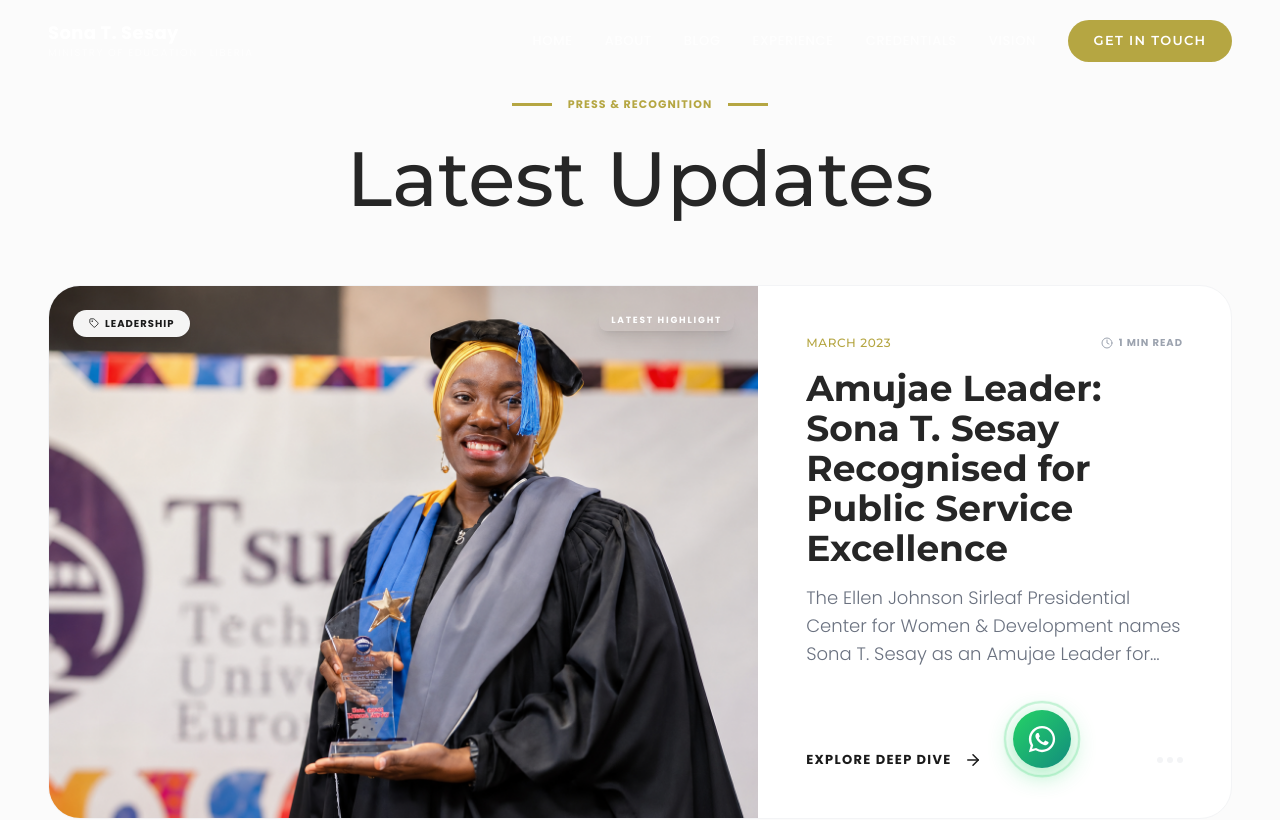
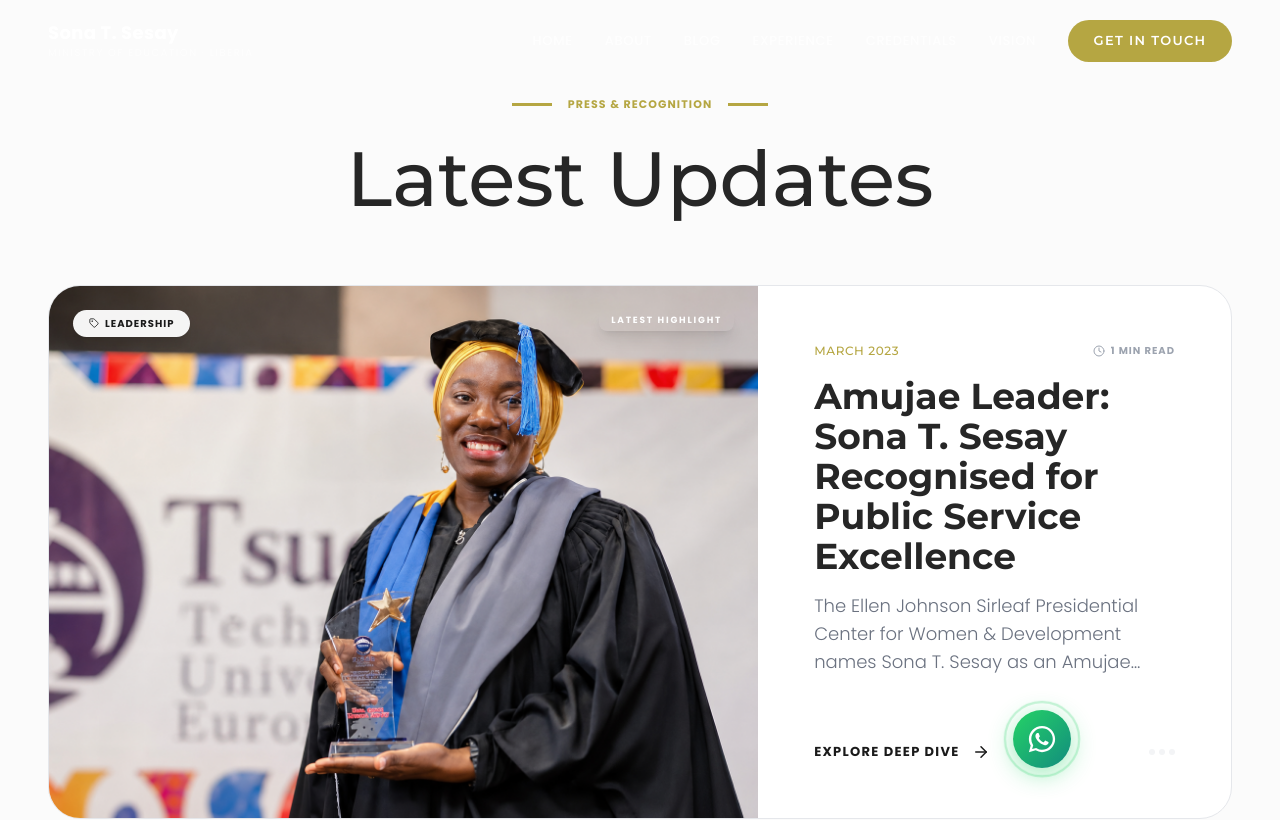
Before and after one commit to Vetsocom/sonatsesay, a Next.js app: page /blog in a window 1280 px wide. Shown: the top 820 px of the page. Built offline with nearby package versions, Linux system fonts and the light colour scheme.

Commit message:
fix blog

```diff
--- a/src/app/blog/[slug]/page.tsx
+++ b/src/app/blog/[slug]/page.tsx
@@ -129,7 +129,7 @@ export default function BlogPostPage({ params }: { params: { slug: string } }) {
           )}
 
           {/* Back to Blog */}
-          <div className="pt-12 border-t border-gray-200">
+          <div className="pt-6 border-t border-gray-200">
             <Link
               href="/blog"
               className="btn-pill-ministerial inline-flex items-center gap-2"
--- a/src/app/blog/components/BlogCard.tsx
+++ b/src/app/blog/components/BlogCard.tsx
@@ -31,7 +31,7 @@ export default function BlogCard({ post, index, featured = false }: BlogCardProp
       className={featured ? "lg:col-span-3" : ""}
     >
       <Link href={`/blog/${post.slug}`} className="group block h-full">
-        <article className={`press-block h-full flex ${featured ? 'flex-col lg:flex-row' : 'flex-col'} bg-white rounded-2xl overflow-hidden transition-all duration-500 hover:shadow-[0_20px_60px_-15px_rgba(26,26,62,0.15)] hover:-translate-y-1 border border-gray-100`}>
+        <article className={`press-block h-full flex ${featured ? 'flex-col lg:flex-row' : 'flex-col'} bg-white rounded-2xl overflow-hidden transition-all duration-500 hover:shadow-[0_20px_60px_-15px_rgba(26,26,62,0.15)] hover:-translate-y-1 border border-gray-200`}>
           {/* Image Container */}
           <div
             className={`overflow-hidden relative ${featured ? 'w-full lg:w-3/5 shrink-0' : 'w-full'}`}
@@ -70,7 +70,7 @@ export default function BlogCard({ post, index, featured = false }: BlogCardProp
           </div>
 
           {/* Content Container */}
-          <div className={`flex-1 ${featured ? 'p-8 lg:p-12' : 'p-6'} flex flex-col justify-center`}>
+          <div className={`flex-1 ${featured ? 'p-10 lg:p-14' : 'px-8 py-7'} flex flex-col justify-center`}>
             <div className="flex items-center justify-between mb-4">
               <span className="press-block-date !mt-0 !mb-0 font-bold">{post.date}</span>
               <div className="flex items-center gap-1.5 text-[10px] text-gray-400 font-bold uppercase tracking-widest">
--- a/src/app/components/HeroSection.tsx
+++ b/src/app/components/HeroSection.tsx
@@ -50,7 +50,7 @@ export default function HeroSection() {
             {/* Stacked title words */}
             <div className="mb-6">
               <div className="text-3xl sm:text-4xl md:text-5xl lg:text-6xl text-leading text-white mb-1">
-                Enterpreneur
+                Entrepreneur
               </div>
               <div className="text-4xl sm:text-5xl md:text-6xl lg:text-7xl hero-caption-style2 mb-1">
                 Educator
```
